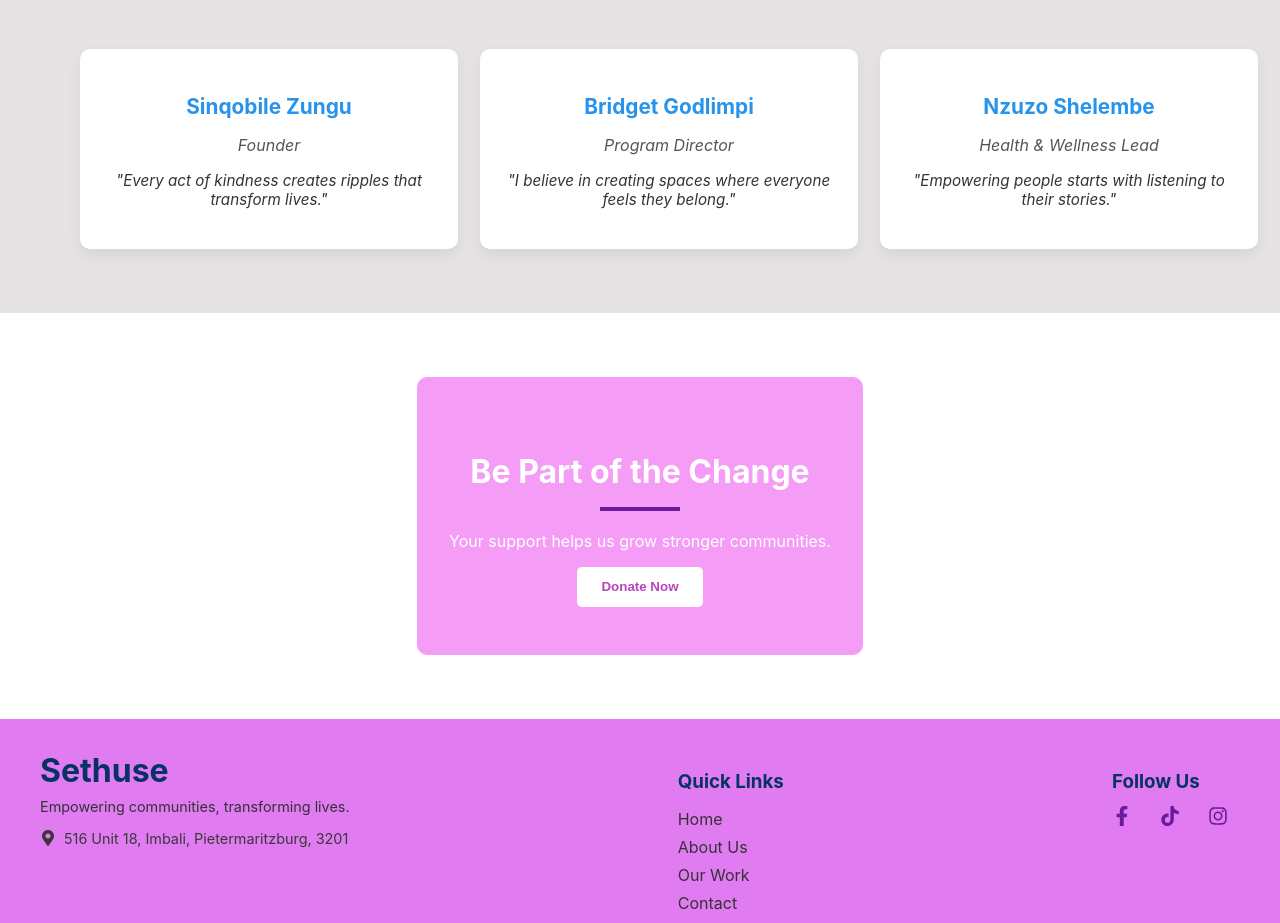
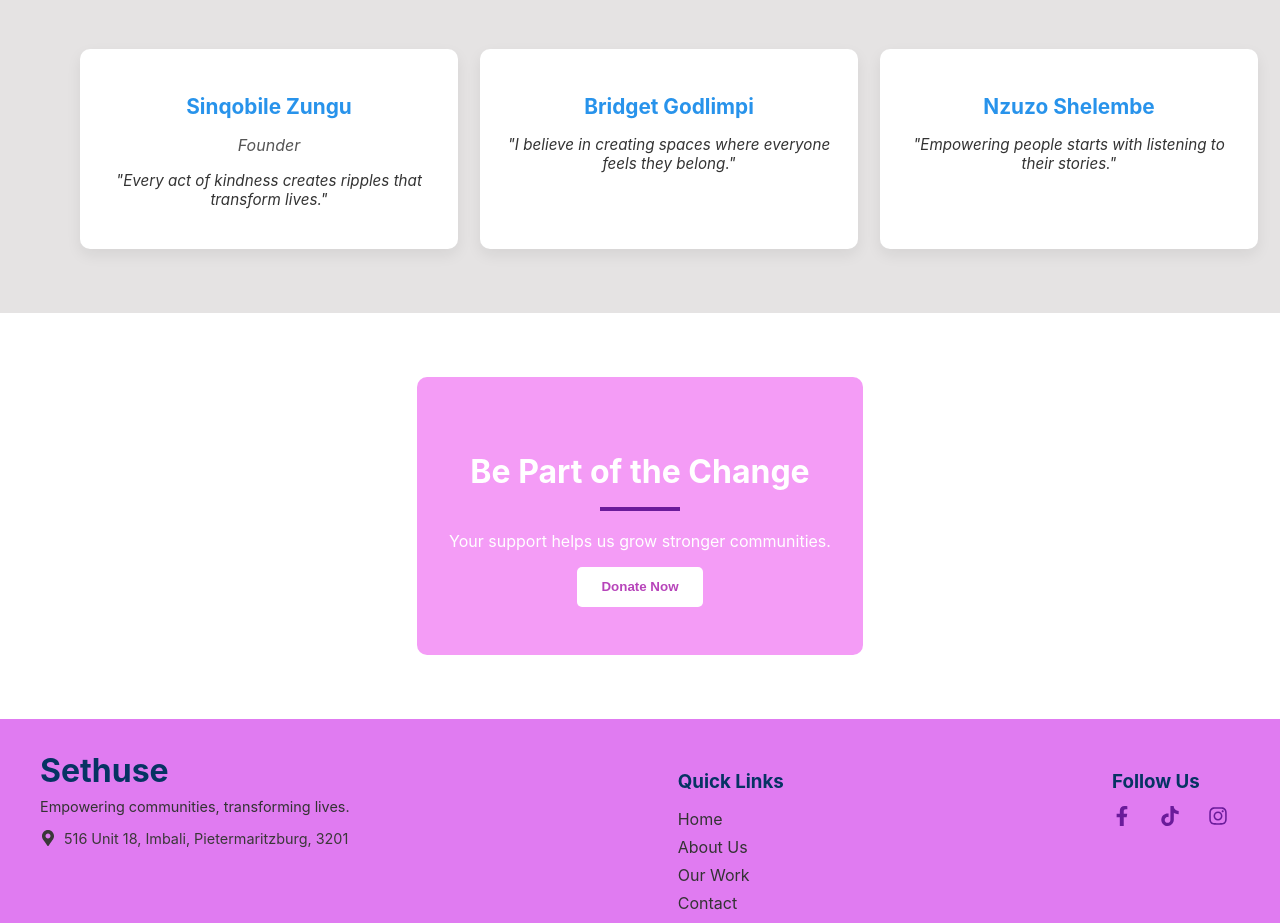
Before and after one commit to SmaSema/sethuse-website, a React (Create React App) app: page /about in a window 1280 px wide. Shown: the part 1700-2623 px from the top of the page. Built offline with nearby package versions, Linux system fonts and the light colour scheme.

Commit message:
commit 56

```diff
--- a/src/components/AboutUs_page/CoreValues.css
+++ b/src/components/AboutUs_page/CoreValues.css
@@ -33,3 +33,14 @@
   box-shadow: 0 4px 12px rgba(0,0,0,0.05);
   margin-bottom: 2rem;
 }
+
+@media (max-width: 768px) {
+  .core-values {
+    padding: rem 1rem; /* Side padding */
+  }
+
+  .core-values-grid {
+    gap: 2rem; /* Vertical and horizontal spacing */
+    margin-top: 2rem;
+  }
+}
--- a/src/components/AboutUs_page/HeroAbout.css
+++ b/src/components/AboutUs_page/HeroAbout.css
@@ -49,6 +49,7 @@
 @media (max-width: 768px) {
   .hero2 .overlay {
     padding: 0.5rem;
+    padding-top: 140px;
     margin-right: 60px;
 }
 }
--- a/src/components/AboutUs_page/MeetTheTeam.js
+++ b/src/components/AboutUs_page/MeetTheTeam.js
@@ -9,12 +9,10 @@ const team = [
   },
   {
     name: 'Bridget Godlimpi',
-    role: 'Program Director',
     quote: '"I believe in creating spaces where everyone feels they belong."',
   },
   {
     name: 'Nzuzo Shelembe',
-    role: 'Health & Wellness Lead',
     quote: '"Empowering people starts with listening to their stories."',
   },
 ];
```
